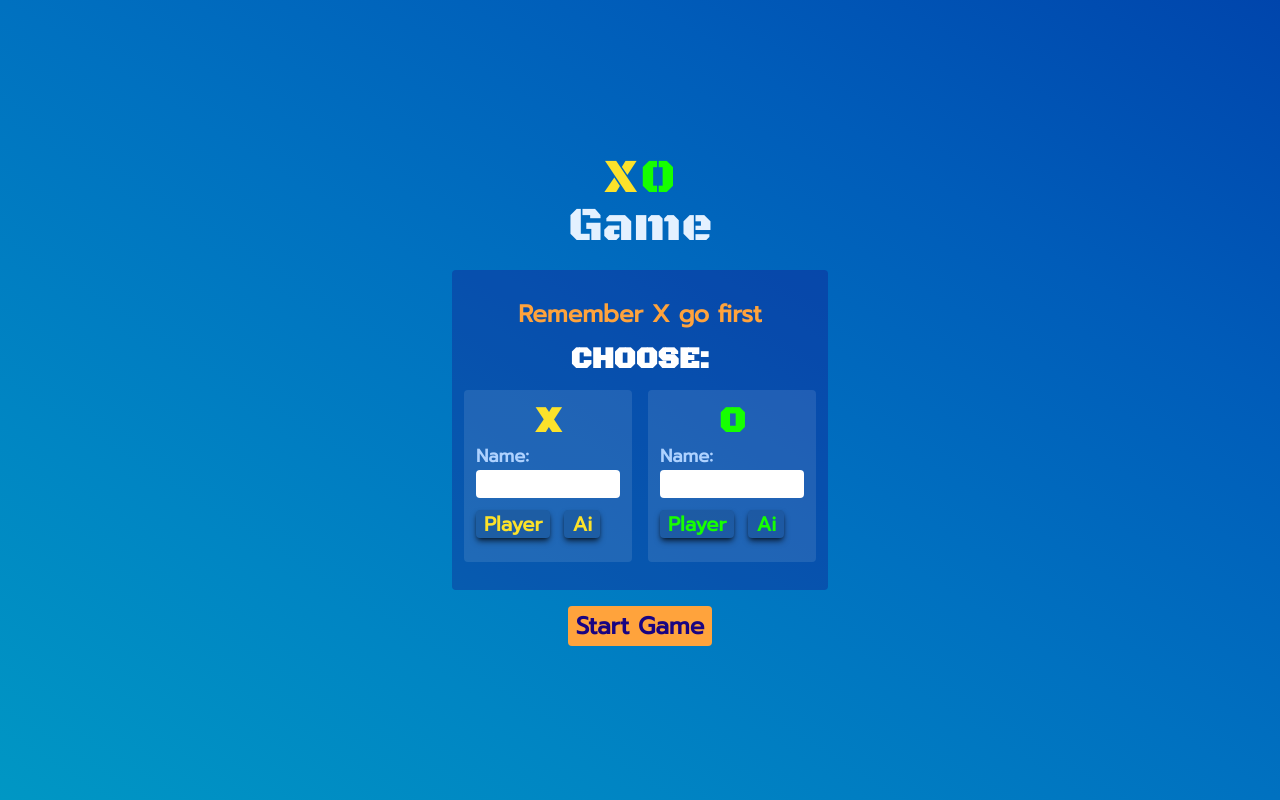
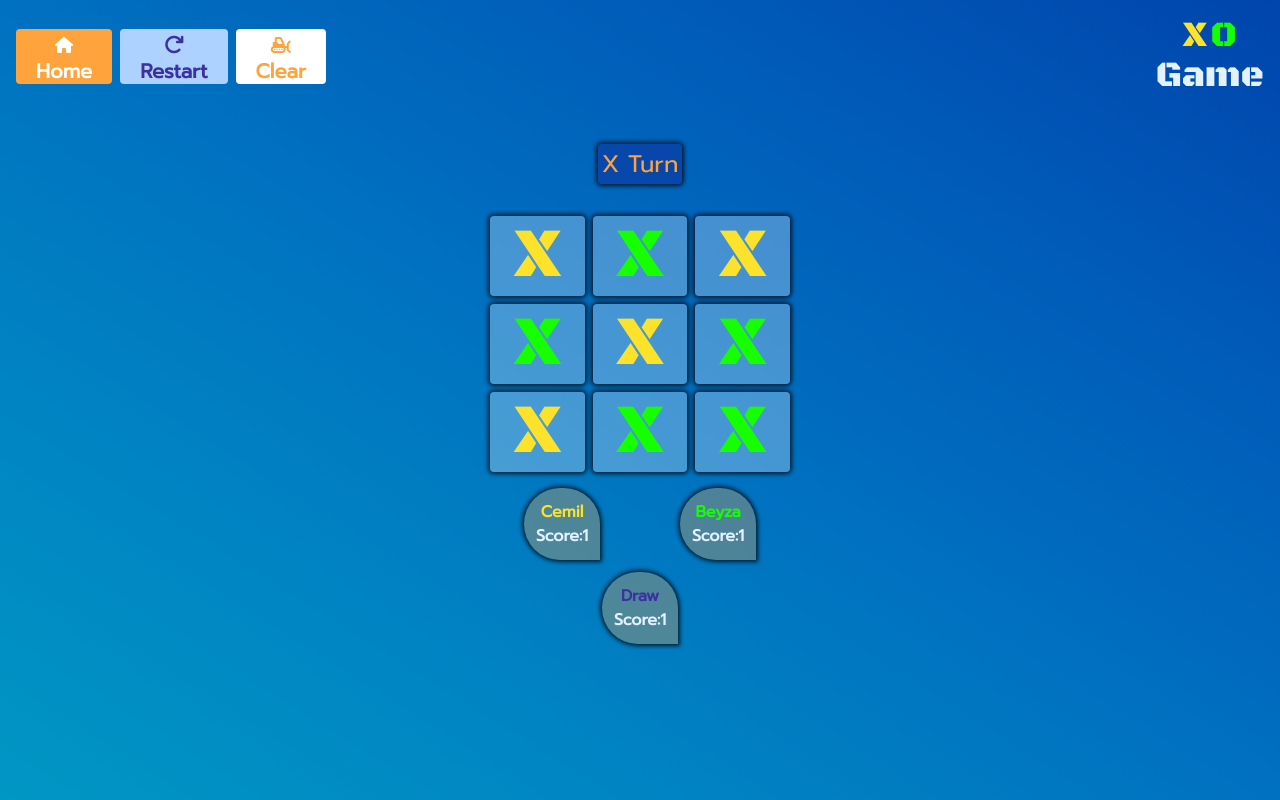
Before and after one commit to cemilkb/tic-tac-toe, a plain HTML site: page index.html in a window 1280 px wide. Both pictures are taken after a click on the button "Start Game". Drawn offline with nearby package versions, Linux system fonts and the light colour scheme; a web font is replaced by a local one.

Commit message:
görsel düzen bitti bir kaç rütuş çekilebilir script ler yazılıcak

```diff
--- a/index.html
+++ b/index.html
@@ -16,10 +16,15 @@
     <link
         href="https://fonts.googleapis.com/css2?family=Alumni+Sans+Collegiate+One&family=Black+Ops+One&family=Prompt&display=swap"
         rel="stylesheet">
+    <!-- Font Awsome-->
+    <script src="https://kit.fontawesome.com/7a3f520e9b.js" crossorigin="anonymous"></script>
 </head>
 
-<body class="h-screen w-screen max-h-screen max-w-screen overflow-hidden flex flex-col items-center justify-center">
+<body class="h-screen w-screen max-h-screen max-w-screen overflow-hidden  ">
 
+    <!-- Start Page-->
+    <div id="start-page"
+        class=" transition-all duration-500 h-screen w-screen flex flex-col items-center justify-center">
         <div>
             <p class="font-blackops text-center"><span class="text-5xl text-x">X</span> <span
                     class="text-5xl text-o">O</span></p>
@@ -35,36 +40,113 @@
                 <div class=" bg-white/[.1]  p-3  rounded " id="x-choose">
                     <p class="text-center font-blackops text-x text-4xl">X </p>
                     <p class="text-ice2 text-lg">Name:</p>
-                <input type="text" class="w-36 text-lg px-1 outline-ice2 rounded" name="" id="">
+                    <input type="text" class="w-36 text-lg px-1 outline-ice2 rounded" name="" id="name-1">
                     <div class="ia-player py-3">
-                    <button
+                        <button id="x-p-button"
                             class="x-player  text-xl bg-black/[.1] font-prompt  rounded px-2 text-x hover:bg-x/[.7] hover:text-navy
-                        shadow-black/[0.6] shadow-md  hover:shadow-x/[.6] hover:scale-110 transition-all duration-500 ">Player</button>
-                    <button
+                            shadow-black/[0.6] shadow-md  hover:shadow-x/[.6] hover:scale-110 transition-all duration-300 ">Player</button>
+                        <button id="x-ai-button"
                             class="x-ai text-xl  bg-black/[.1] font-prompt ml-2 rounded px-2 text-x hover:bg-x/[.7] hover:text-navy
-                        shadow-black/[0.6] shadow-md  hover:shadow-x/[.6] hover:scale-110 transition-all duration-500 ">Ai</button>
+                            shadow-black/[0.6] shadow-md  hover:shadow-x/[.6] hover:scale-110 transition-all duration-300 ">Ai</button>
                     </div>
                 </div>
                 <!-- Y Player-->
                 <div class=" bg-white/[.1]  p-3  rounded " id="y-choose">
                     <p class="text-center font-blackops text-o text-4xl">O </p>
                     <p class="text-ice2 text-lg">Name:</p>
-                <input type="text" class="w-36 text-lg px-1 outline-ice2 rounded " name="" id="">
+                    <input type="text" class="w-36 text-lg px-1 outline-ice2 rounded " name="" id="name-2">
                     <div class="ia-player py-3">
-                    <button
+                        <button id="o-p-button"
                             class="y-player  text-xl bg-black/[.1] font-prompt  rounded px-2 text-o hover:bg-o/[.7]
-                        hover:text-navy shadow-black/[0.6] shadow-md hover:shadow-o/[.6] hover:scale-110 transition-all duration-500  ">Player</button>
-                    <button
+                            hover:text-navy shadow-black/[0.6] shadow-md hover:shadow-o/[.6] hover:scale-110 transition-all duration-300  ">Player</button>
+                        <button id="o-ai-button"
                             class="y-ai text-xl  bg-black/[.1] font-prompt ml-2  rounded px-2 text-o hover:bg-o/[.7]
-                        hover:text-navy shadow-black/[0.6] shadow-md  hover:shadow-o/[.6] hover:scale-110 transition-all duration-500">Ai</button>
+                            hover:text-navy shadow-black/[0.6] shadow-md  hover:shadow-o/[.6] hover:scale-110 transition-all duration-300">Ai</button>
                     </div>
                 </div>
             </div>
         </div>
 
         <!-- Start Button -->
-    <button class="bg-orange rounded p-1 px-2 text-2xl rounded font-prompt mt-4 text-navy font-bold hover:scale-110 transition-all duration-500">Start
-        Game</button>
+        <button id="start-button" class="bg-orange rounded p-1 px-2 text-2xl rounded font-prompt mt-4 text-navy font-bold hover:scale-110 transition-all
+        active:bg-navy active:scale-100 active:text-orange duration-500">Start Game</button href="game.html">
+    </div>
+
+    <!-- Game Page-->
+    <div id="game-page" class="h-screen w-screen flex flex-col transition-all duration-500">
+
+        <!-- Button & Brand-->
+        <div id="button-brand" class="flex p-2 md:p-4 pb-0 gap-2  items-center">
+            <button id="home-button" class=" h-[55px] bg-orange text-white  rounded px-2 md:px-5 pb-2 pt-1 transition-all duration-500
+             hover:scale-105 hover:bg-white hover:text-orange active:bg-navy active:scale-95 active:text-white ">
+                <i class="fa-solid fa-house"></i>
+                <p class="leading-3 font-prompt md:text-xl text-sm font-bold">Home</p>
+            </button>
+            <button class=" h-[55px] bg-ice2 text-deep-purple  rounded px-2 md:px-5 pb-2 pt-1">
+                <i class="fa-solid fa-arrow-rotate-right fa-lg"></i>
+                <p class="leading-3 font-prompt md:text-xl text-sm font-bold">Restart</p>
+            </button>
+            <button class=" h-[55px] bg-white text-orange  rounded px-2 md:px-5 pb-2 pt-1">
+                <i class="fa-solid fa-snowplow"></i>
+                <p class="leading-3 font-prompt md:text-xl text-sm font-bold">Clear</p>
+            </button>
+            <!-- Brand -->
+            <div id="brand" class="ml-auto">
+                <p class="font-blackops text-center"><span class="text-4xl text-x">X</span> <span
+                        class="text-4xl text-o">O</span></p>
+                <p class=" font-blackops text-4xl text-ice"> Game</p>
+            </div>
+        </div>
+
+        <!-- Container Game Are -->
+        <div class=" w-screen flex flex-col justify-center items-center">
+            <!-- Turn -->
+            <p class="bg-navy/[.3] sdw font-prompt  text-2xl p-1 rounded text-orange my-8 text-center w-max">X Turn</p>
+
+            <!-- Board -->
+            <div id="game-board" class="grid grid-cols-3 gap-2 w-[300px] mx-auto">
+                <div class="flex justify-center h-[80px] items-center sdw rounded bg-ice/[.3]"><span
+                        class="text-[70px] text-x font-blackops">X</span></div>
+                <div class="flex justify-center h-[80px] items-center sdw rounded bg-ice/[.3]"><span
+                        class="text-[70px] text-o font-blackops">X</span></div>
+                <div class="flex justify-center h-[80px] items-center sdw rounded bg-ice/[.3]"><span
+                        class="text-[70px] text-x font-blackops">X</span></div>
+                <div class="flex justify-center h-[80px] items-center sdw rounded bg-ice/[.3]"><span
+                        class="text-[70px] text-o font-blackops">X</span></div>
+                <div class="flex justify-center h-[80px] items-center sdw rounded bg-ice/[.3]"><span
+                        class="text-[70px] text-x font-blackops">X</span></div>
+                <div class="flex justify-center h-[80px] items-center sdw rounded bg-ice/[.3]"><span
+                        class="text-[70px] text-o font-blackops">X</span></div>
+                <div class="flex justify-center h-[80px] items-center sdw rounded bg-ice/[.3]"><span
+                        class="text-[70px] text-x font-blackops">X</span></div>
+                <div class="flex justify-center h-[80px] items-center sdw rounded bg-ice/[.3]"><span
+                        class="text-[70px] text-o font-blackops">X</span></div>
+                <div class="flex justify-center h-[80px] items-center sdw rounded bg-ice/[.3]"><span
+                        class="text-[70px] text-o font-blackops">X</span></div>
+            </div>
+
+            <!-- Score-->
+            <div class="w-[300px] grid grid-cols-4 gap-3 justify-items-center mt-4 ">
+                <div id="x-score"
+                    class="bg-orange/[.3] col-span-2 max-w p-3 text-x rounded-full rounded-br-none sdw font-prompt font-bold">
+                    <p class="text-center">Cemil</p>
+                    <p class="text-center text-ice">Score:1</p>
+                </div>
+                <div id="o-score"
+                    class="bg-orange/[.3] col-span-2 max-w p-3 text-o rounded-full rounded-br-none sdw font-prompt font-bold">
+                    <p class="text-center">Beyza</p>
+                    <p class="text-center text-ice">Score:1</p>
+                </div>
+                <div id="Draw-score"
+                    class="bg-orange/[.3] col-start-2 col-span-2 max-w p-3 text-deep-purple rounded-full rounded-br-none sdw font-prompt font-bold">
+                    <p class="text-center ">Draw</p>
+                    <p class="text-center text-ice">Score:1</p>
+                </div>
+            </div>
+
+        </div>
+
+    </div>
 
     <!-- Script -->
     <script src="script.js"></script>
--- a/script.js
+++ b/script.js
@@ -0,0 +1,64 @@
+// Player or Ai Choosing section
+let xPlayerButton = document.getElementById("x-p-button")
+let xAiButton = document.getElementById("x-ai-button")
+let oPlayerButton = document.getElementById("o-p-button")
+let oAiButton = document.getElementById("o-ai-button")
+let playerX
+let playerO
+
+xPlayerButton.addEventListener("click", () => {
+    xAiButton.classList.remove("text-[#190482]", "bg-x/[.6]", "scale-105")
+    xPlayerButton.classList.add("text-[#190482]", "bg-x/[.6]", "scale-105")
+    playerX = "player"
+})
+
+xAiButton.addEventListener("click", () => {
+    xPlayerButton.classList.remove("text-[#190482]", "bg-x/[.6]", "scale-105")
+    xAiButton.classList.add("text-[#190482]", "bg-x/[.6]", "scale-105")
+    playerX = "ai"
+})
+
+oPlayerButton.addEventListener("click", () => {
+    oAiButton.classList.remove("text-[#190482]", "bg-o/[.6]", "scale-105")
+    oPlayerButton.classList.add("text-[#190482]", "bg-o/[.6]", "scale-105")
+    playerO = "player"
+})
+
+oAiButton.addEventListener("click", () => {
+    oPlayerButton.classList.remove("text-[#190482]", "bg-o/[.6]", "scale-105")
+    oAiButton.classList.add("text-[#190482]", "bg-o/[.6]", "scale-105")
+    playerO = "ai"
+})
+
+// Start Game
+
+const startPage = document.getElementById("start-page")
+const gameStartButton = document.getElementById("start-button")
+const name1 = document.getElementById("name-1")
+const name2 = document.getElementById("name-2")
+
+gameStartButton.addEventListener("click", () => {
+    startPage.classList.add("opacity-0")
+    startPage.classList.add("scale-0")
+    console.log(name1.value)
+    console.log(name2.value)
+    setTimeout(()=>{startPage.classList.add("hidden")
+    gamePage.classList.remove("hidden")
+    gamePage.classList.remove("opacity-0")
+    gamePage.classList.remove("scale-0")},500)
+})
+
+// Back To Home
+
+let gamePage = document.getElementById("game-page")
+let homeButton = document.getElementById("home-button")
+
+homeButton.addEventListener("click", () => {
+    gamePage.classList.add("opacity-0", "scale-0")
+    setTimeout(() => {
+        gamePage.classList.add("hidden")
+        startPage.classList.remove("hidden")
+        startPage.classList.remove("opacity-0")
+        startPage.classList.remove("scale-0")
+    },500)
+})
--- a/style.css
+++ b/style.css
@@ -1,3 +1,7 @@
 body{
     background-image: linear-gradient(to right top, #0097c4, #0085c3, #0071c0, #005cb9, #0045ac);
 }
+
+.sdw{
+    box-shadow: 0px 0px 4px 2px rgba(0,0,0,0.75);
+}
```
Lines whose indentation alone changed are shown as unchanged.
